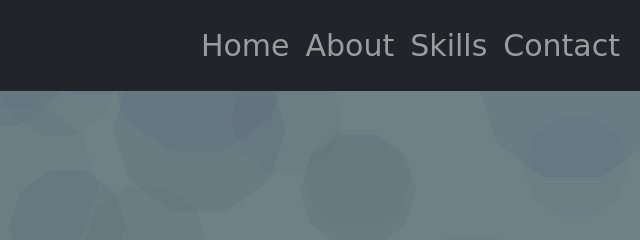
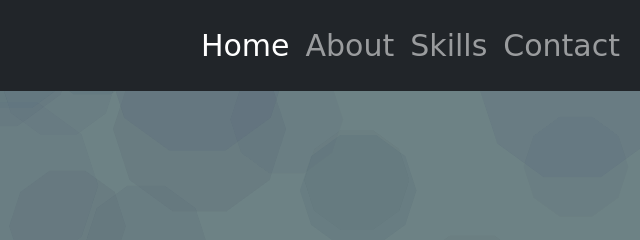
Before and after one commit to NabilAlshad/personal-portfolio, a plain HTML site: page index.html in a window 1280 px wide. Shown: the top 240 px of the page, 640-1280 px from the left. Drawn offline with nearby package versions, Linux system fonts and the light colour scheme; a web font is replaced by a local one.

Commit message:
responsiveness changed

```diff
--- a/index.html
+++ b/index.html
@@ -22,7 +22,7 @@
     <link rel="stylesheet" href="css/responsive.css" />
   </head>
   <body>
-    <nav
+    <nav id="scrollspy"
       class="navbar navbar-expand-md navbar-dark bg-dark fixed-top "
       aria-label="Fourth navbar example"
     >
@@ -44,8 +44,8 @@
 
         <div class="collapse navbar-collapse" id="navbarsExample04">
           <ul class="navbar-nav ms-auto text-center">
-            <li class="nav-item">
-              <a class="nav-link" href="#header">Home</a>
+            <li class="nav-item ">
+              <a class="nav-link active" href="#header">Home</a>
             </li>
             <li class="nav-item">
               <a class="nav-link" href="#about">About</a>
@@ -60,6 +60,7 @@
         </div>
       </div>
     </nav>
+    <div class='scroll' data-bs-spy="scroll" data-bs-target="#scrollspy" data-bs-offset="0" class="scrollspy-example" tabindex="0">
     <header  id="header">
       <div id="particles-js" class="intro overflow-hidden">
         <h1>
@@ -255,6 +256,7 @@
       </div>
 
     </footer>
+    </div>
 
     <!-- javascript files  -->
     <script src="https://cdn.jsdelivr.net/npm/bootstrap@5.0.1/dist/js/bootstrap.bundle.min.js"></script>
@@ -284,5 +286,10 @@
 });
 
     </script>
+    <script>
+      var scrollSpy = new bootstrap.ScrollSpy(document.body, {
+  target: '#scrollspy'
+})
+    </script>
   </body>
 </html>
--- a/style.css
+++ b/style.css
@@ -5,6 +5,9 @@
 
 * {
   box-sizing: border-box;
+}
+.scroll {
+  position: relative;
 }
 
 .section-padding {
```
